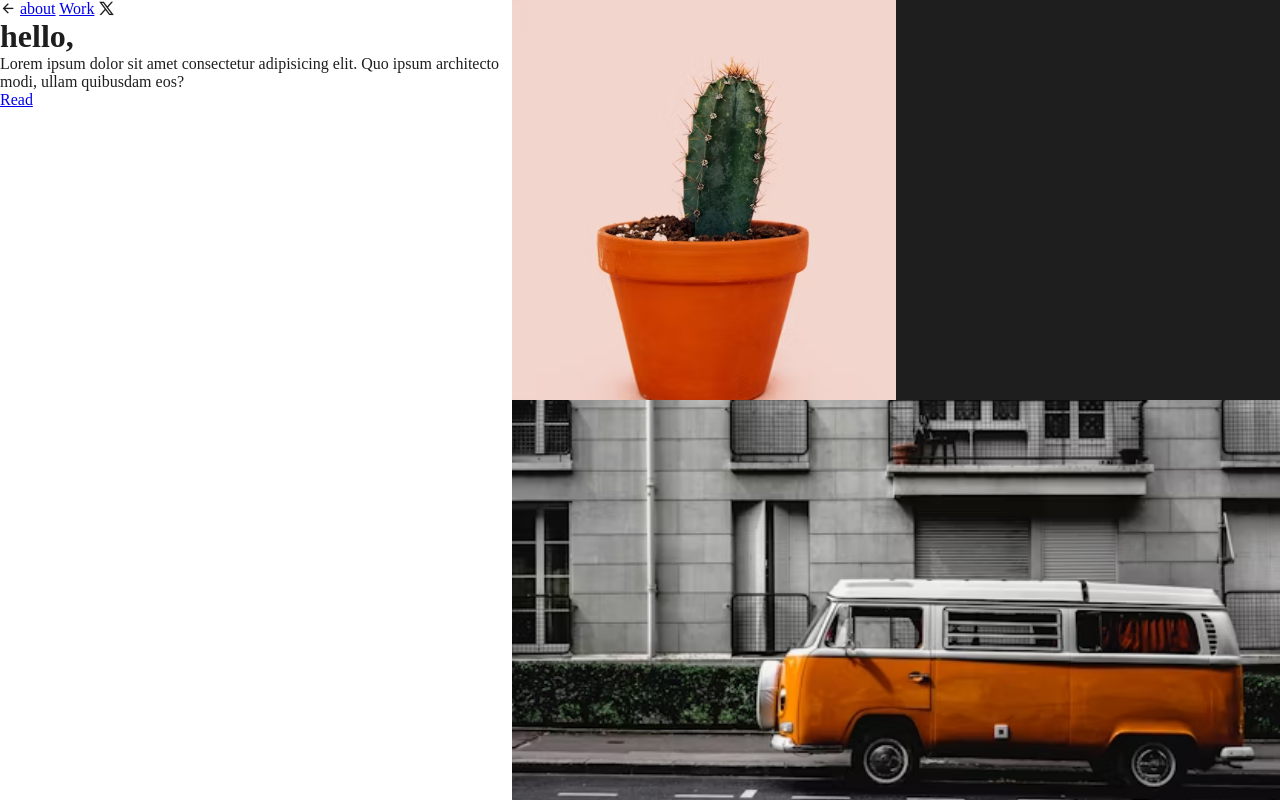
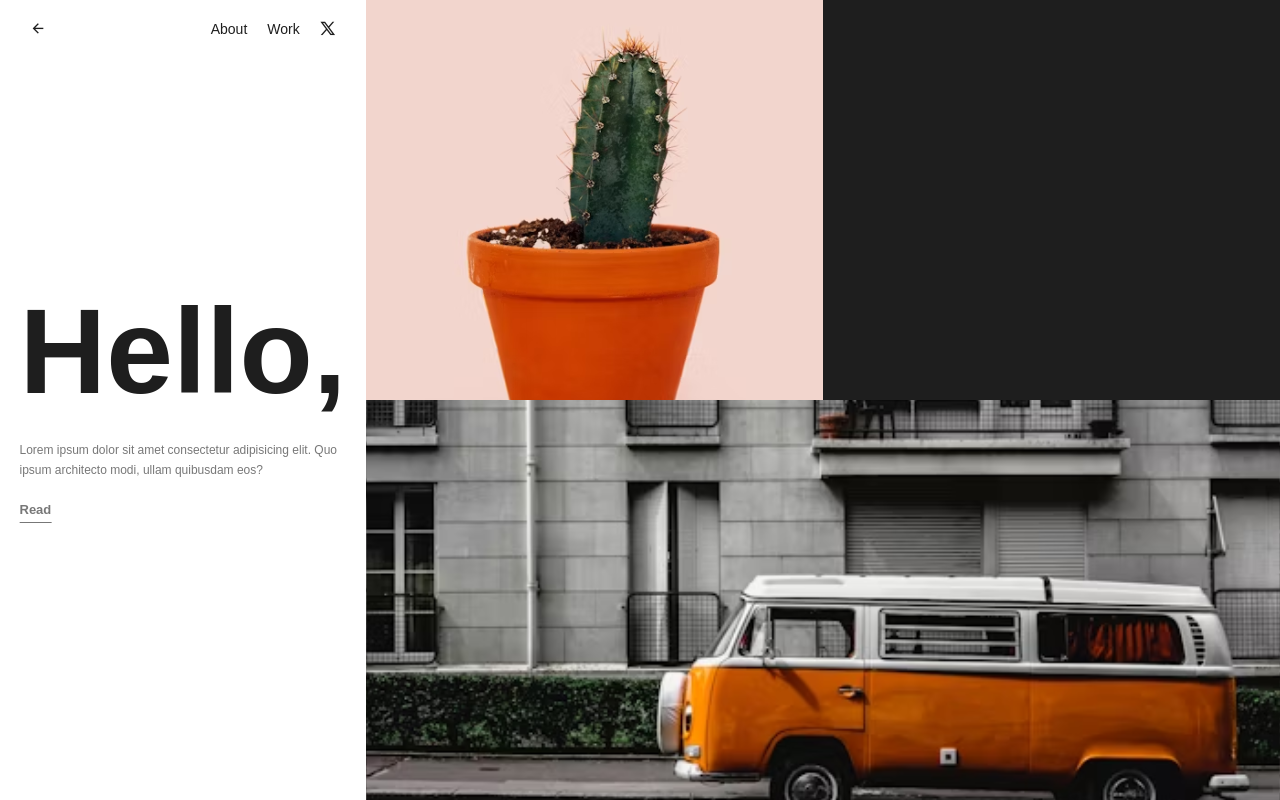
Before and after one commit to CodeWithZishan/ResponsiveWebLayout, a plain HTML site: page index.html in a window 1280 px wide. Drawn offline with nearby package versions, Linux system fonts and the light colour scheme; a web font is replaced by a local one.

Commit message:
final commit

```diff
--- a/index.html
+++ b/index.html
@@ -5,26 +5,34 @@
     <meta name="viewport" content="width=device-width, initial-scale=1.0" />
     <title>Project 1</title>
     <link
+      rel="stylesheet"
+      href="https://api.fontshare.com/css?f[]=satoshi@400,700&display=swap"
+    />
+    <link
       href="https://cdn.jsdelivr.net/npm/remixicon@4.5.0/fonts/remixicon.css"
       rel="stylesheet"
     />
     <link rel="stylesheet" href="style.css" />
   </head>
   <body>
-    <main>
+    <main id="main">
       <div id="left-sec">
-        <div class="nav-sec">
+        <div class="nav">
           <i class="ri-arrow-left-line"></i>
+          <div class="nav-right">
             <a href="#">about</a>
             <a href="#">Work</a>
             <i class="ri-twitter-x-line"></i>
           </div>
+        </div>
+        <div class="text-centre">
           <h1>hello,</h1>
           <p class="text">
             Lorem ipsum dolor sit amet consectetur adipisicing elit. Quo ipsum
             architecto modi, ullam quibusdam eos?
           </p>
           <a href="#" class="read-more">Read</a>
+        </div>
       </div>
       <div id="rgt-sec">
         <div id="rgt-top">
--- a/style.css
+++ b/style.css
@@ -2,6 +2,7 @@
   padding: 0;
   margin: 0;
   box-sizing: border-box;
+  font-family: Satoshi, sans-serif;
 }
 
 body {
@@ -10,9 +11,9 @@ body {
   background-color: #1e1e1e;
   color: #fff;
 }
-main {
-  height: 100%;
-  width: 100%;
+#main {
+  height: 100vh;
+  width: 100vw;
   display: flex;
 }
 #left-sec {
@@ -20,6 +21,7 @@ main {
   height: 100%;
   background-color: #fff;
   color: #1e1e1e;
+  position: relative;
 }
 #rgt-sec {
   width: 60%;
@@ -51,3 +53,70 @@ main {
   background-size: cover;
   background-position: center;
 }
+.nav {
+  width: 100%;
+  display: flex;
+  justify-content: space-between;
+  padding: 20px 30px;
+}
+.nav-right {
+  display: flex;
+  align-items: center;
+}
+.nav-right a {
+  margin-right: 20px;
+  text-transform: capitalize;
+  text-decoration: none;
+  color: #1e1e1e;
+  font-size: 14px;
+}
+#left-sec .text-centre {
+  position: absolute;
+  top: 50%;
+  left: 50%;
+  transform: translate(-50%, -50%);
+}
+h1 {
+  font-size: 120px;
+  font-weight: 900;
+  text-transform: capitalize;
+}
+.text {
+  font-size: 12px;
+  opacity: 0.6;
+  line-height: 20px;
+  margin-top: 20px;
+  margin-bottom: 20px;
+}
+.read-more {
+  text-decoration: none;
+  color: #1e1e1e;
+  opacity: 0.6;
+  font-size: 13px;
+  font-weight: 600;
+  border-bottom: 1px solid #1e1e1e;
+  padding-bottom: 5px;
+}
+@media (max-width: 500px) {
+  #main {
+    flex-direction: column;
+  }
+  #main #left-sec {
+    width: 100%;
+  }
+}
+#main #rgt-sec {
+  width: 100%;
+}
+
+@media (max-width: 768px) {
+  #main {
+    flex-direction: column;
+  }
+  #left-sec {
+    width: 100%;
+  }
+  #rgt-sec {
+    width: 100%;
+  }
+}
```
Lines whose indentation alone changed are shown as unchanged.
